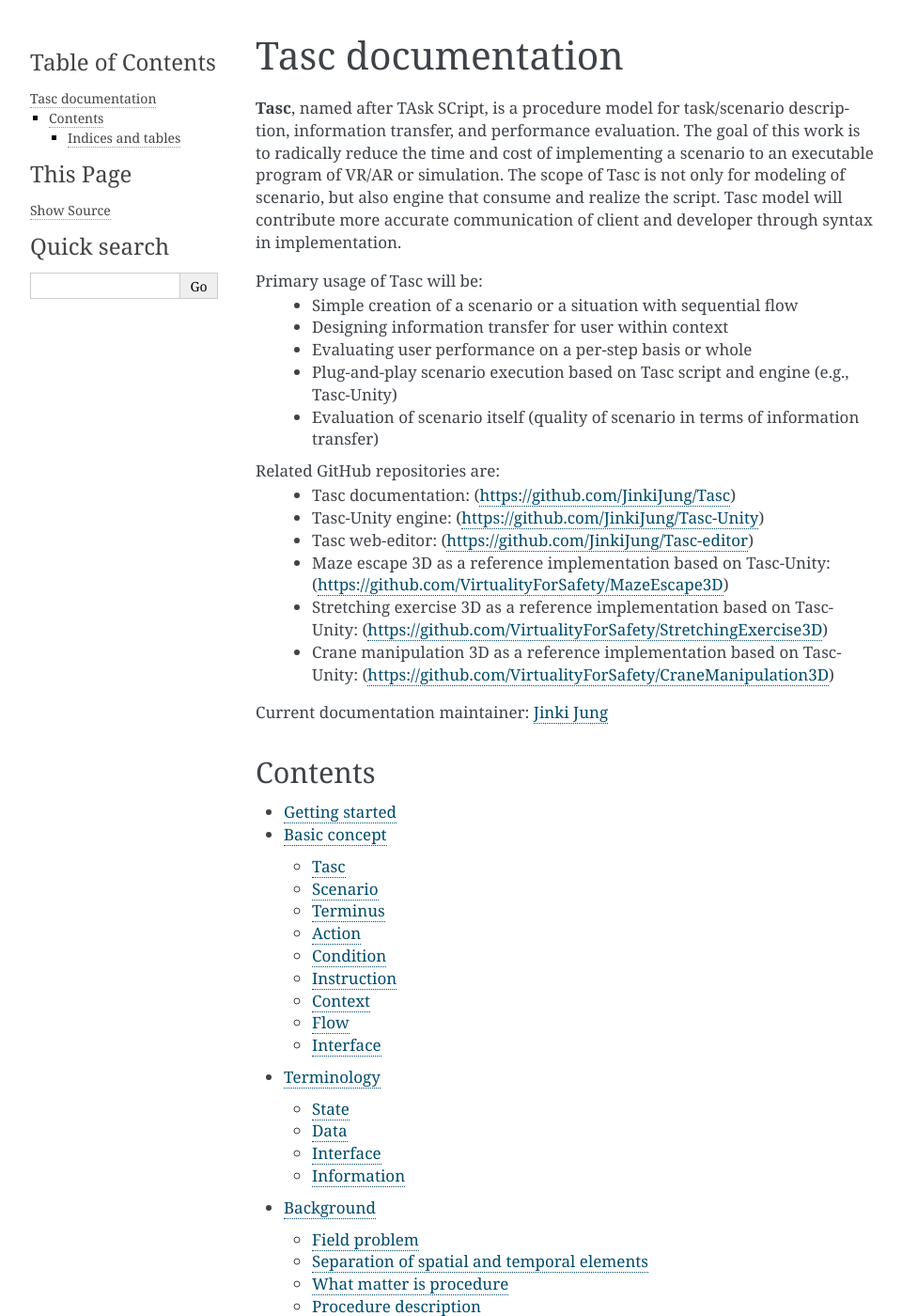
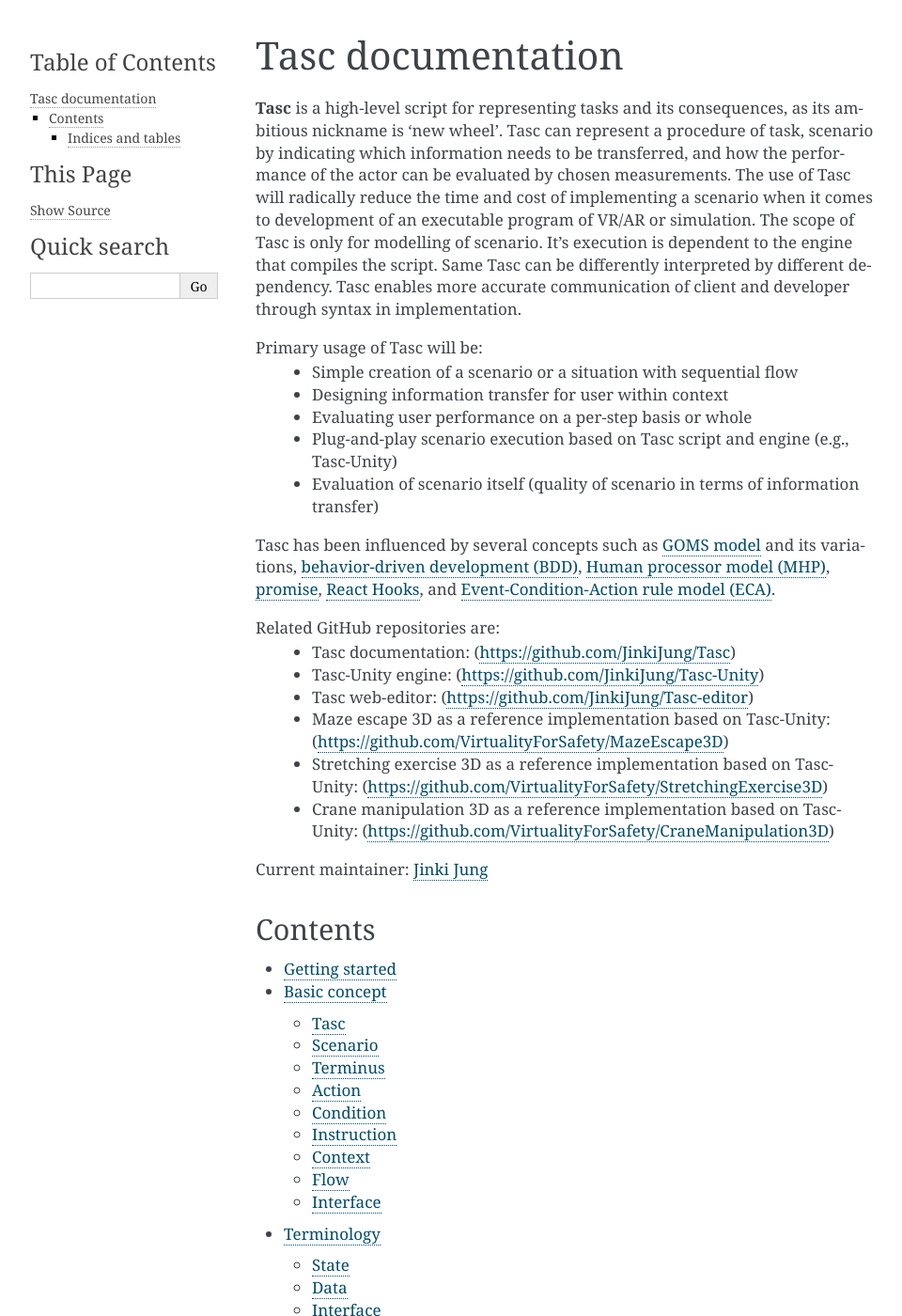
Before and after one commit to JinkiJung/Tasc, a Sphinx documentation site: the page built from docs/source/index.rst, in a window 1280 px wide and 1400 px high. Shown: the whole window at 94% size, without its empty margins (148-1108 px from the left). Built offline with Sphinx 7.4.7, drawn with Linux system fonts in a browser that asks for light colours.

Commit message:
Update index.rst

```diff
--- a/docs/source/index.rst
+++ b/docs/source/index.rst
@@ -6,10 +6,11 @@
 ==============================
 Tasc |version| documentation
 ==============================
-**Tasc**, named after TAsk SCript, is a procedure model for task/scenario description, information transfer, and performance evaluation.
-The goal of this work is to radically reduce the time and cost of implementing a scenario to an executable program of VR/AR or simulation.
-The scope of Tasc is not only for modeling of scenario, but also engine that consume and realize the script.
-Tasc model will contribute more accurate communication of client and developer through syntax in implementation.
+**Tasc** is a high-level script for representing tasks and its consequences, as its ambitious nickname is 'new wheel'.
+Tasc can represent a procedure of task, scenario by indicating which information needs to be transferred, and how the performance of the actor can be evaluated by chosen measurements.
+The use of Tasc will radically reduce the time and cost of implementing a scenario when it comes to development of an executable program of VR/AR or simulation.
+The scope of Tasc is only for modelling of scenario. It's execution is dependent to the engine that compiles the script. Same Tasc can be differently interpreted by different dependency.
+Tasc enables more accurate communication of client and developer through syntax in implementation.
 
 Primary usage of Tasc will be:
   * Simple creation of a scenario or a situation with sequential flow
@@ -17,6 +18,13 @@
   * Evaluating user performance on a per-step basis or whole
   * Plug-and-play scenario execution based on Tasc script and engine (e.g., Tasc-Unity)
   * Evaluation of scenario itself (quality of scenario in terms of information transfer)
+
+Tasc has been influenced by several concepts such as `GOMS model <https://en.wikipedia.org/wiki/GOMS>`__ and its variations,
+`behavior-driven development (BDD) <https://en.wikipedia.org/wiki/Behavior-driven_development>`__,
+`Human processor model (MHP) <https://en.wikipedia.org/wiki/Human_processor_model>`__,
+`promise <https://developer.mozilla.org/en-US/docs/Web/JavaScript/Reference/Global_Objects/Promise>`__,
+`React Hooks <https://reactjs.org/docs/hooks-overview.html>`__,
+and `Event-Condition-Action rule model (ECA) <https://en.wikipedia.org/wiki/Event_condition_action>`__.
 
 Related GitHub repositories are:
   * Tasc documentation: (https://github.com/JinkiJung/Tasc)
@@ -27,7 +35,7 @@
   * Crane manipulation 3D as a reference implementation based on Tasc-Unity: (https://github.com/VirtualityForSafety/CraneManipulation3D)
 
 
-Current documentation maintainer: `Jinki Jung <https://jinkijung.github.io/>`__
+Current maintainer: `Jinki Jung <https://jinkijung.github.io/>`__
 
 Contents
 ^^^^^^^^
```
